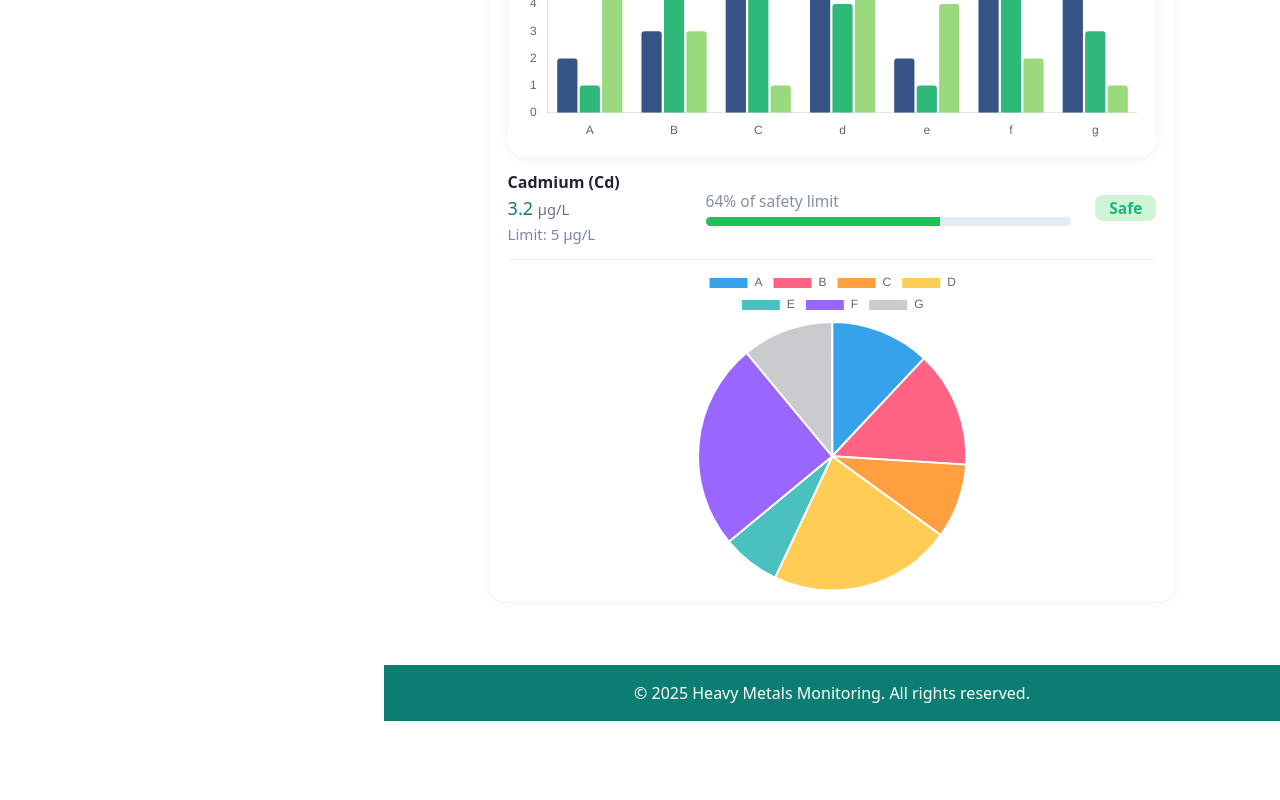
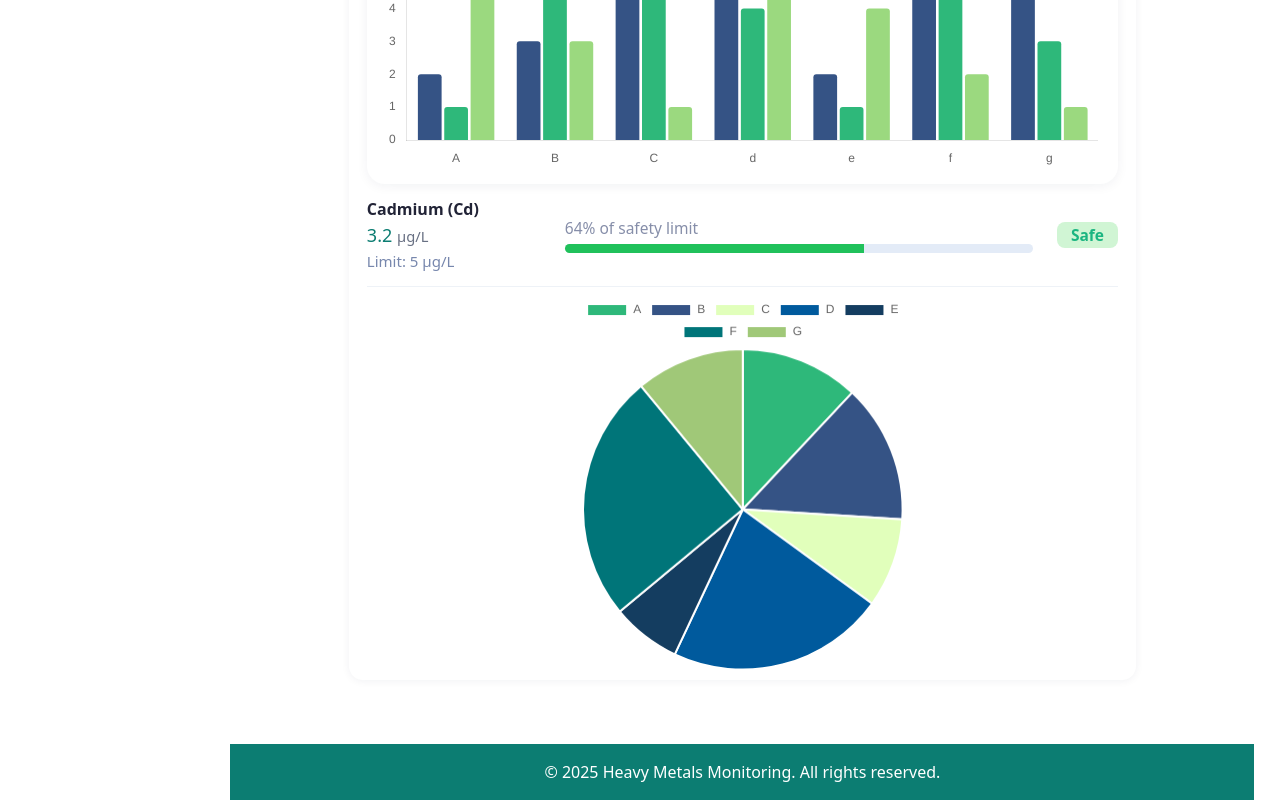
Before and after one commit to Tarushiiiii/Heavy_Metals, a React (Vite) app: page /analysis in a window 1280 px wide. Shown: the part 1334-2134 px from the top of the page. Before the commit the page ends 2055 px from the top, so only its background shows below. Built offline with nearby package versions, Linux system fonts and the light colour scheme.

Commit message:
pie chart color

```diff
--- a/src/components/layout/layout.css
+++ b/src/components/layout/layout.css
@@ -5,7 +5,8 @@
 
 /* Sidebar */
 .sidebar {
-    width: 30vw; /* Use 30% of viewport width */
+    /* width: 30vw; */
+    /* Use 30% of viewport width */
     background-color: #333;
     color: white;
     padding-top: 20px;
@@ -15,14 +16,16 @@
     position: fixed;
     left: 0;
     top: 0;
-    overflow-y: auto; /* scroll if content overflows */
+    overflow-y: auto;
+    /* scroll if content overflows */
 }
 
 .sidebar a {
     color: white;
     text-decoration: none;
     padding: 15px 20px;
-    display: block; /* ensure full clickable area */
+    display: block;
+    /* ensure full clickable area */
 }
 
 .sidebar a:hover {
@@ -32,10 +35,13 @@
 
 /* Content wrapper */
 .main-content-wrapper {
-    margin-left: 30vw; /* match sidebar width */
+    margin-left: 18vw;
+    /* match sidebar width */
     display: flex;
     flex-direction: column;
     min-height: 100vh;
+    min-width: 80vw;
+    margin-right: 2vw;
 }
 
 .main-content {
@@ -47,7 +53,8 @@
 
 .header-container {
     position: sticky;
-    top: 0; /* usually 0, not 10px */
+    top: 0;
+    /* usually 0, not 10px */
     display: flex;
     justify-content: space-between;
     align-items: center;
--- a/src/pages/analysis.jsx
+++ b/src/pages/analysis.jsx
@@ -2,6 +2,8 @@ import { useState } from "react";
 import { Button } from "../components/ui/button";
 import "../components/ui/css/analysis.css";
 import { FileWarning } from "lucide-react";
+
+// Graphs dependencies
 import { Chart as ChartJs } from "chart.js/auto";
 import { Bar, Pie, Line } from "react-chartjs-2";
 import {
@@ -11,14 +13,18 @@ import {
     BarElement,
     Title,
     Tooltip,
+    ArcElement,
     Legend
 } from "chart.js";
 
-ChartJS.register(CategoryScale, LinearScale, BarElement, Title, Tooltip, Legend);
+
+ChartJS.register(CategoryScale, LinearScale, BarElement, Title, Tooltip, ArcElement, Legend);
 
 
 import pieData from "../components/graphs/pieData.json";
 import barData from "../components/graphs/barData.json";
+
+//Graph dependecies end here
 
 export const Analysis = () => {
     // Tabs state control
@@ -153,6 +159,7 @@ export const Analysis = () => {
                                             alt="Lead Graph"
                                             className="w-60% h-auto mx-auto mt-10"
                                         /> */}
+                                        {/*  BAR GRAPH */}
                                         <Bar
                                             data={barData}
                                             options={{
@@ -170,6 +177,7 @@ export const Analysis = () => {
                                                 }
                                             }}
                                         />
+                                        {/* BAR GRAPH END HERE */}
 
                                     </div>
                                 </div>
@@ -194,6 +202,7 @@ export const Analysis = () => {
                             </div>
                             <div>
                                 {/* --- Graph for Cadmium --- */}
+                                {/* PIE CHART */}
                                 <div className="pie-chart">
                                     <Pie
                                         data={{
@@ -202,11 +211,24 @@ export const Analysis = () => {
                                                 {
                                                     label: "Percentage",
                                                     data: pieData.map((data) => data.value),
+                                                    backgroundColor: [
+                                                        "rgb(46, 184, 122)",   // slice 1 color
+                                                        "rgb(53, 83, 133)",   // slice 2 color
+                                                        "rgba(225, 255, 187, 1)",
+                                                        "rgb(0, 90, 157)",
+                                                        "rgba(20, 61, 96, 1)",
+                                                        "rgb(0, 117, 121)",
+                                                        "rgba(160, 200, 120, 1)"
+                                                        // slice 3 color
+                                                    ],
+                                                    borderColor: "white",           // border between slices
+                                                    borderWidth: 2
                                                 },
                                             ]
                                         }}
                                     />
                                 </div>
+                                {/* PIE CHART END HERE */}
                             </div>
                             {/* Add remaining metal blocks similarly... */}
                             {/* Mercury, Arsenic, Chromium, Copper, Zinc, Nickel */}
```
